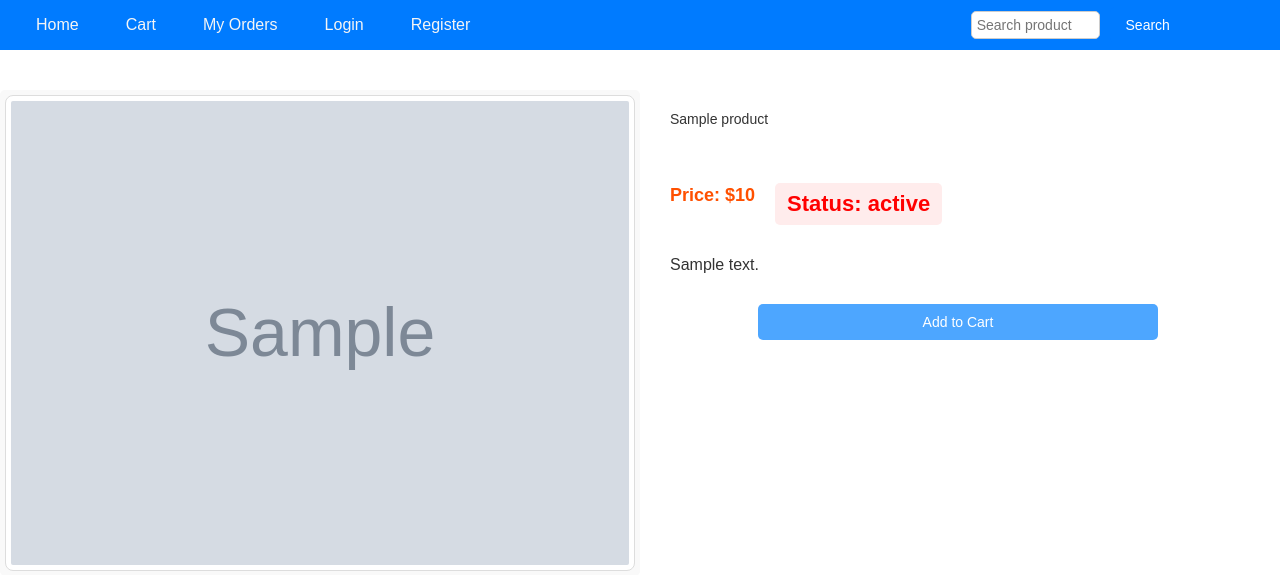
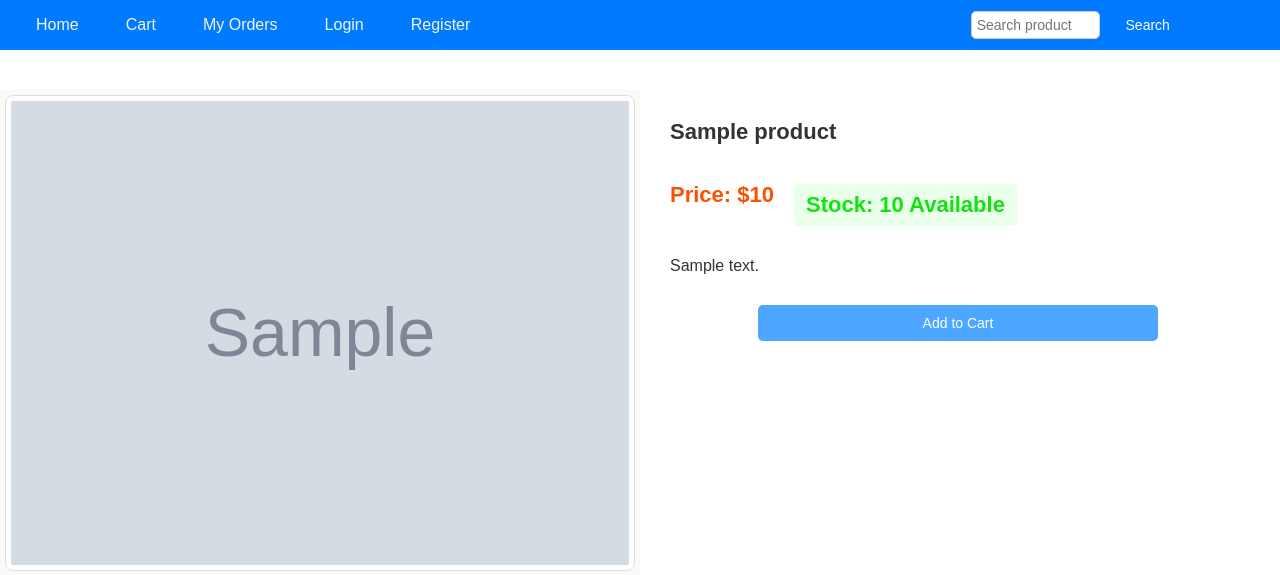
Before and after one commit to Blessorzzz/online-shopping, a Django app: template web/templates/product_detail.html in a window 1280 px wide. Shown: the top 575 px of the page. Run offline with Django 5.2, Linux system fonts and the light colour scheme; the template is opened without the code that fills it: most values are stand-ins (such as "Sample title", 1, 10 or a date in 2020); grey boxes marked "Sample" are stand-in pictures.

Commit message:
Fixed CSS + Additional Product Property (Stock quant)

```diff
--- a/web/ecommerce/models.py
+++ b/web/ecommerce/models.py
@@ -17,9 +17,13 @@ class Product(models.Model):
     thumbnail_image = models.ImageField(upload_to='product_thumbnails/', default="https://via.placeholder.com/150")
     status = models.CharField(max_length=15, choices=STATUS_CHOICES, default='stock')  # Increased max_length to 15
     vendor = models.ForeignKey(Vendor, on_delete=models.CASCADE, related_name='products', default=1)
+    stock_quantity = models.PositiveIntegerField(default=0)
 
     def __str__(self):
         return self.product_name
+
+    def stock_status(self):
+        return 'Stock' if self.stock_quantity > 0 else 'Out of Stock'
 
 class ProductPhoto(models.Model):
     photo_id = models.AutoField(primary_key=True)
--- a/web/static/css/base.css
+++ b/web/static/css/base.css
@@ -1,5 +1,3 @@
-/* static/css/base.css */
-
 /* General styles */
 body {
     font-family: Arial, Helvetica, sans-serif; /* Set the font family for the entire page */
@@ -101,8 +99,6 @@ button:hover {
     background-color: #0056b3; /* Change the background color when hovering over the links */
 }
 
-
-
 /* Search bar styles */
 form.nav-right {
     margin:10px;
@@ -134,6 +130,7 @@ form.nav-right button {
 form.nav-right button:hover {
     background-color: #007bff;
 }
+
 /* User section styles */
 .user {
     color: white; /* Set the text color of the user section */
@@ -208,22 +205,29 @@ form.nav-right button:hover {
     width: 100%; /* Set the width of the product info */
 }
 
-.product-name {
-    font-size: 14px;
-    font-weight: normal;
-    color: #333;
+.product-name-homepage {
+    font-size: 14px; /* Revert font size for homepage */
+    font-weight: normal; /* Revert font weight for homepage */
+    color: #333; /* Set the text color */
     line-height: 1.5;
-    height: 42px;
-    overflow: hidden;
+    overflow: visible; /* Ensure the text is fully visible */
     text-overflow: ellipsis;
-    display: -webkit-box;
-    -webkit-line-clamp: 2;
-    -webkit-box-orient: vertical;
+    white-space: normal; /* Allow the text to wrap to the next line */
+}
+
+.product-name-detail {
+    font-size: 22px; /* Font size for product detail page */
+    font-weight: bold; /* Make the product name bold */
+    color: #333; /* Set the text color */
+    line-height: 1.5;
+    overflow: visible; /* Ensure the text is fully visible */
+    text-overflow: ellipsis;
+    white-space: normal; /* Allow the text to wrap to the next line */
 }
 
 .product-price {
     color: #ff5000; /* Set the text color of the product price */
-    font-size: 18px; /* Set the font size of the product price */
+    font-size: 22px; /* Increase the font size to match the status */
     font-weight: bold; /* Make the product price bold */
     margin-top:8px;
 }
@@ -260,6 +264,17 @@ form.nav-right button:hover {
     gap: 30px; /* Add space between the items */
     margin: 40px 0; /* Add margin to the top and bottom of the product detail */
     align-items: flex-start; /* Align items to the start of the flex container */
+}
+
+.product-stock {
+    font-size: 22px; /* Set the font size of the product stock */
+    font-weight: bold; /* Make the product stock bold */
+    padding: 8px 12px; /* Add padding inside the product stock */
+    display: inline-block; /* Display the product stock as an inline block */
+    border-radius: 5px; /* Round the corners of the product stock */
+    margin-bottom: 15px; /* Add margin to the bottom of the product stock */
+    color: rgb(18, 226, 18); /* Set the text color for in-stock */
+    background: #eaffea; /* Set the background color for in-stock */
 }
 
 /* Product Image Container */
@@ -305,7 +320,8 @@ form.nav-right button:hover {
         max-width: 100%; /* Set the maximum width to 100% on smaller screens */
     }
 }
-/*pagination part  */
+
+/* Pagination styles */
 .pagination {
     margin-top: 20px;
     text-align: center;
--- a/web/templates/product_detail.html
+++ b/web/templates/product_detail.html
@@ -1,3 +1,4 @@
+<!-- filepath: /c:/Users/Josh/django_projects/online-shopping-2/web/templates/product_detail.html -->
 {% extends 'base.html' %}
 
 {% block content %}
@@ -6,19 +7,21 @@
         <img src="{{ product.thumbnail_image.url }}" alt="{{ product.product_name }}" class="product-image">
     </div>
     <div class="product-info">
-        <h1 class="product-name">{{ product.product_name }}</h1>
+        <h1 class="product-name-detail">{{ product.product_name }}</h1>
         <div class="product-price-status">
             <p class="product-price">Price: ${{ product.price }}</p>
-            <p class="product-status {% if product.status == 'stock' %}in-stock{% else %}out-of-stock{% endif %}">
-                Status: {{ product.get_status_display }}
-            </p>
+            {% if product.stock_quantity > 0 %}
+                <p class="product-stock">Stock: {{ product.stock_quantity }} Available</p>
+            {% else %}
+                <p class="product-status out-of-stock">Status: Out of Stock</p>
+            {% endif %}
         </div>
         <p class="product-description">{{ product.description|linebreaksbr }}</p>
 
         <!-- shopping button -->
         <form method="POST" action="{% url 'add_to_cart' product.product_id %}">
             {% csrf_token %}
-            <button type="submit" class="add-to-cart-btn">
+            <button type="submit" class="add-to-cart-btn" {% if product.stock_quantity == 0 %}disabled{% endif %}>
                 Add to Cart
             </button>
         </form>
```
Also changed, not shown: web/templates/home.html (+7 -1 lines), web/db.sqlite3, web/ecommerce/migrations/0007_product_stock_quantity.py (added), 4 other files.
